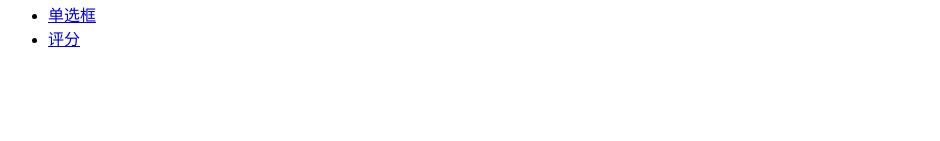
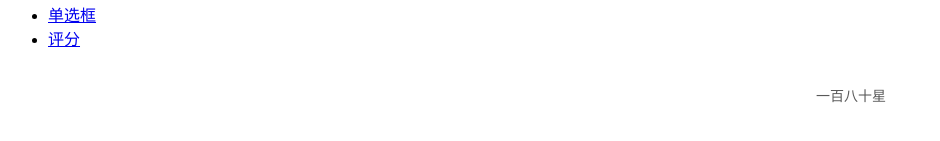
Before and after one commit to lzn01/PiggyUI-test-1, a React app: page /#/rate in a window 1280 px wide. Before the commit this address led to /#/. Shown: the part 253-394 px from the top of the page, without its empty margins (0-940 px from the left). Built offline with nearby package versions, Linux system fonts and the light colour scheme.

Commit message:
rate组件半星时click及hover事件bug修复

```diff
--- a/src/components/rate/index/Rate.tsx
+++ b/src/components/rate/index/Rate.tsx
@@ -50,14 +50,14 @@ const Rate: FC<RateProps> =
 
         // 处理星星点击事件
         const clickHandler = (index: number, position: string) => {
-            const newValue = allowHalf && position === "left" ? 0.5 : 1 + index;
+            const newValue = (allowHalf && position === "left" ? 0.5 : 1) + index;
             const valueState = selectedRateValue === newValue;
             if (disabled) return;
             if (allowClear) {
                 changeHandler(valueState ? 0 : newValue);
                 setSelectedRateValue(valueState ? 0 : newValue);
                 valueState && setHoveredRateValue(0);
-            } else if (valueState) {
+            } else if (!valueState) {
                 changeHandler(newValue);
                 setSelectedRateValue(newValue);
             }
@@ -65,7 +65,7 @@ const Rate: FC<RateProps> =
 
         // 处理容器内鼠标移动
         const mouseEnterHandler = (index: number, position: string) => {
-            const newValue = position === "left" ? 0.5 : 1 + index;
+            const newValue = (position === "left" ? 0.5 : 1) + index;
             if (disabled) return;
             if (allowHalf && hoveredRateValue !== newValue) {
                 hoverHandler(newValue);
--- a/src/components/rate/index/Star.tsx
+++ b/src/components/rate/index/Star.tsx
@@ -3,7 +3,6 @@ import "../index.scss";
 import type {FC} from "react";
 import classes from "../../../common/methods/classes";
 import Icon from "../../icon";
-import Wave from "../../../common/components/wave";
 
 interface StarProps {
     count: number;
@@ -45,7 +44,6 @@ const Star: FC<StarProps> =
         };
 
         return (
-            <Wave>
             <li className={classes(componentName, "")}>
                 <Icon
                     name={iconNameHandler()}
@@ -63,7 +61,6 @@ const Star: FC<StarProps> =
                     onClick={() => clickHandler("right")}
                 />
             </li>
-            </Wave>
         );
     };
 export default Star;
--- a/src/examples/rate/demo1/index.tsx
+++ b/src/examples/rate/demo1/index.tsx
@@ -3,9 +3,13 @@ import Rate from "../../../components/rate/index/Rate";
 
 const RateDemo1 = () => {
     return (
-        <>
+        <div style={{backgroundColor: "rgba(255,255,255,0.5)"}}>
             <Rate/>
-        </>
+            <Rate defaultValue={2}/>
+            <Rate defaultValue={3} allowClear allowHalf/>
+            <Rate value={4} allowHalf/>
+            <Rate tips={"一百八十星"} disabled value={2}/>
+        </div>
     );
 };
 export default RateDemo1;
```
Lines whose indentation alone changed are shown as unchanged.
